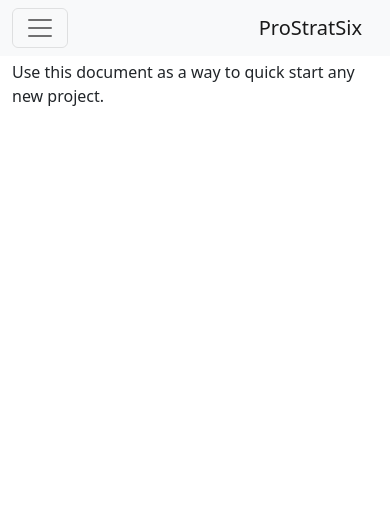
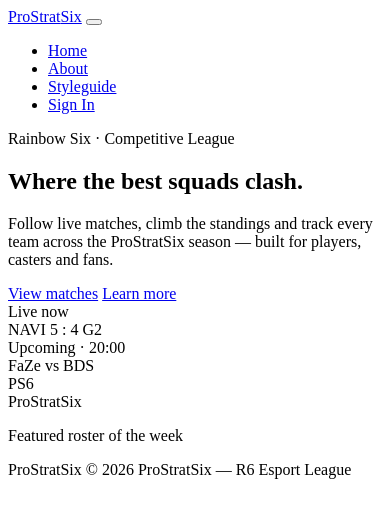
Before and after one commit to PrinzTengen/prostratsix, a Django app: template prostratsix/templates/pages/home.html in a window 390 px wide. Shown: the top 518 px of the page. Run offline with Django 5.2, Linux system fonts and the light colour scheme; the template is opened without the code that fills it, so the values that code supplies are empty; some libraries are stand-ins or nearby versions.

Commit message:
feat: update entrance and home templates for improved layout and content

```diff
--- a/prostratsix/templates/allauth/layouts/entrance.html
+++ b/prostratsix/templates/allauth/layouts/entrance.html
@@ -2,7 +2,8 @@
 
 {% load i18n %}
 
-{% block bodyclass %}bg-light{% endblock bodyclass %}
+{% block bodyclass %}
+{% endblock bodyclass %}
 {% block css %}{{ block.super }}{% endblock css %}
 {% block title %}
   {% block head_title %}
--- a/prostratsix/templates/base.html
+++ b/prostratsix/templates/base.html
@@ -2,28 +2,28 @@
 
 <!DOCTYPE html>
 {% get_current_language as LANGUAGE_CODE %}
-<html lang="{{ LANGUAGE_CODE }}">
+<html lang="{{ LANGUAGE_CODE }}" data-bs-theme="dark">
   <head>
     <meta charset="utf-8" />
     <meta http-equiv="x-ua-compatible" content="ie=edge" />
     <title>
       {% block title %}
-        ProStratSix
+        ProStratSix — R6 Esport League
       {% endblock title %}
     </title>
     <meta name="viewport" content="width=device-width, initial-scale=1.0" />
-    <meta name="description" content="R6" />
+    <meta name="description" content="R6 Esport League" />
     <meta name="author" content="Nölp Max" />
+    <meta name="theme-color" content="#0d1117" />
     <link rel="icon" href="{% static 'images/favicons/favicon.ico' %}" />
+    <!-- Display font for headings (graceful fallback to the system stack) -->
+    <link rel="preconnect" href="https://fonts.googleapis.com" />
+    <link rel="preconnect" href="https://fonts.gstatic.com" crossorigin />
+    <link rel="stylesheet"
+          href="https://fonts.googleapis.com/css2?family=Chakra+Petch:wght@500;600;700&display=swap" />
     {% block css %}
-      <!-- Latest compiled and minified Bootstrap CSS -->
-      <link rel="stylesheet"
-            href="https://cdnjs.cloudflare.com/ajax/libs/bootstrap/5.2.3/css/bootstrap.min.css"
-            integrity="sha512-SbiR/eusphKoMVVXysTKG/7VseWii+Y3FdHrt0EpKgpToZeemhqHeZeLWLhJutz/2ut2Vw1uQEj2MbRF+TVBUA=="
-            crossorigin="anonymous"
-            referrerpolicy="no-referrer" />
       <!-- Your stuff: Third-party CSS libraries go here -->
-      <!-- This file stores project-specific CSS -->
+      <!-- project.css is generated from assets/scss by Gulp and bundles Bootstrap + the theme -->
       {% compress css %}
         <link href="{% static 'css/project.css' %}" rel="stylesheet" />
       {% endcompress %}
@@ -32,12 +32,8 @@
     ================================================== -->
     {# Placed at the top of the document so pages load faster with defer #}
     {% block javascript %}
-      <!-- Bootstrap JS -->
-      <script defer
-              src="https://cdnjs.cloudflare.com/ajax/libs/bootstrap/5.2.3/js/bootstrap.min.js"
-              integrity="sha512-1/RvZTcCDEUjY/CypiMz+iqqtaoQfAITmNSJY17Myp4Ms5mdxPS5UV7iOfdZoxcGhzFbOm6sntTKJppjvuhg4g=="
-              crossorigin="anonymous"
-              referrerpolicy="no-referrer"></script>
+      <!-- Bootstrap bundle (Popper included), self-hosted via Gulp -->
+      <script defer src="{% static 'js/vendors.js' %}"></script>
       <!-- Your stuff: Third-party javascript libraries go here -->
       <!-- place project specific Javascript in this file -->
       {% compress js %}
@@ -45,12 +41,13 @@
       {% endcompress %}
     {% endblock javascript %}
   </head>
-  <body class="{% block bodyclass %}{% endblock bodyclass %}">
+  <body class="layout {% block bodyclass %}{% endblock bodyclass %}">
     {% block body %}
-      <div class="mb-1">
-        <nav class="navbar navbar-expand-md navbar-light bg-light">
-          <div class="container-fluid">
-            <button class="navbar-toggler navbar-toggler-right"
+      <header class="site-header">
+        <nav class="navbar navbar-expand-md">
+          <div class="container">
+            <a class="navbar-brand" href="{% url 'home' %}">ProStrat<span class="navbar-brand__accent">Six</span></a>
+            <button class="navbar-toggler"
                     type="button"
                     data-bs-toggle="collapse"
                     data-bs-target="#navbarSupportedContent"
@@ -59,14 +56,16 @@
                     aria-label="Toggle navigation">
               <span class="navbar-toggler-icon"></span>
             </button>
-            <a class="navbar-brand" href="{% url 'home' %}">ProStratSix</a>
             <div class="collapse navbar-collapse" id="navbarSupportedContent">
-              <ul class="navbar-nav mr-auto">
-                <li class="nav-item active">
-                  <a class="nav-link" href="{% url 'home' %}">Home <span class="visually-hidden">(current)</span></a>
+              <ul class="navbar-nav ms-auto mb-2 mb-md-0">
+                <li class="nav-item">
+                  <a class="nav-link active" aria-current="page" href="{% url 'home' %}">Home</a>
                 </li>
                 <li class="nav-item">
                   <a class="nav-link" href="{% url 'about' %}">About</a>
+                </li>
+                <li class="nav-item">
+                  <a class="nav-link" href="{% url 'styleguide' %}">Styleguide</a>
                 </li>
                 {% if request.user.is_authenticated %}
                   <li class="nav-item">
@@ -93,8 +92,11 @@
             </div>
           </div>
         </nav>
-      </div>
-      <div class="container">
+      </header>
+      <main class="layout__main">
+        {% block hero %}
+        {% endblock hero %}
+        <div class="container py-4">
           {% if messages %}
             {% for message in messages %}
               <div class="alert alert-dismissible {% if message.tags %}alert-{{ message.tags }}{% endif %}">
@@ -108,12 +110,17 @@
           {% endif %}
           {% block main %}
             {% block content %}
-            <p>Use this document as a way to quick start any new project.</p>
             {% endblock content %}
           {% endblock main %}
         </div>
+      </main>
+      <footer class="site-footer">
+        <div class="container d-flex flex-column flex-md-row justify-content-between align-items-center gap-2">
+          <span class="site-footer__brand">ProStratSix</span>
+          <span class="small">© {% now "Y" %} ProStratSix — R6 Esport League</span>
+        </div>
+      </footer>
     {% endblock body %}
-    <!-- /container -->
     {% block modal %}
     {% endblock modal %}
     {% block inline_javascript %}
--- a/prostratsix/templates/pages/home.html
+++ b/prostratsix/templates/pages/home.html
@@ -1 +1,60 @@
 {% extends "base.html" %}
+
+{% block title %}
+  ProStratSix — R6 Esport League
+{% endblock title %}
+{% block hero %}
+  <section class="hero">
+    <div class="container">
+      <span class="eyebrow">Rainbow Six · Competitive League</span>
+      <h1 class="hero__title mt-2">
+        Where the <span class="text-accent">best squads</span> clash.
+      </h1>
+      <p class="hero__lead lead mt-3">
+        Follow live matches, climb the standings and track every team across the ProStratSix
+        season — built for players, casters and fans.
+      </p>
+      <div class="d-flex flex-wrap gap-2 mt-4">
+        <a href="{% url 'styleguide' %}" class="btn btn-primary btn-lg">View matches</a>
+        <a href="{% url 'about' %}" class="btn btn-outline-light btn-lg">Learn more</a>
+      </div>
+    </div>
+  </section>
+{% endblock hero %}
+{% block content %}
+  <div class="row g-4">
+    <div class="col-md-6 col-lg-4">
+      <div class="card match-card is-live h-100">
+        <div class="card-body">
+          <span class="eyebrow"><span class="live-dot me-1"></span>Live now</span>
+          <div class="match-card__teams mt-3">
+            <span class="match-card__team">NAVI</span>
+            <span class="match-card__score">5 : 4</span>
+            <span class="match-card__team">G2</span>
+          </div>
+        </div>
+      </div>
+    </div>
+    <div class="col-md-6 col-lg-4">
+      <div class="card match-card card--accent h-100">
+        <div class="card-body">
+          <span class="eyebrow">Upcoming · 20:00</span>
+          <div class="match-card__teams mt-3">
+            <span class="match-card__team">FaZe</span>
+            <span class="match-card__score">vs</span>
+            <span class="match-card__team">BDS</span>
+          </div>
+        </div>
+      </div>
+    </div>
+    <div class="col-md-6 col-lg-4">
+      <div class="card team-card card--hover h-100">
+        <div class="card-body">
+          <div class="team-card__logo">PS6</div>
+          <div class="team-card__name">ProStratSix</div>
+          <p class="text-muted small mb-0 mt-1">Featured roster of the week</p>
+        </div>
+      </div>
+    </div>
+  </div>
+{% endblock content %}
```
Also changed, not shown: prostratsix/templates/pages/styleguide.html (added, +136 -0 lines). Lines whose indentation alone changed are shown as unchanged.
